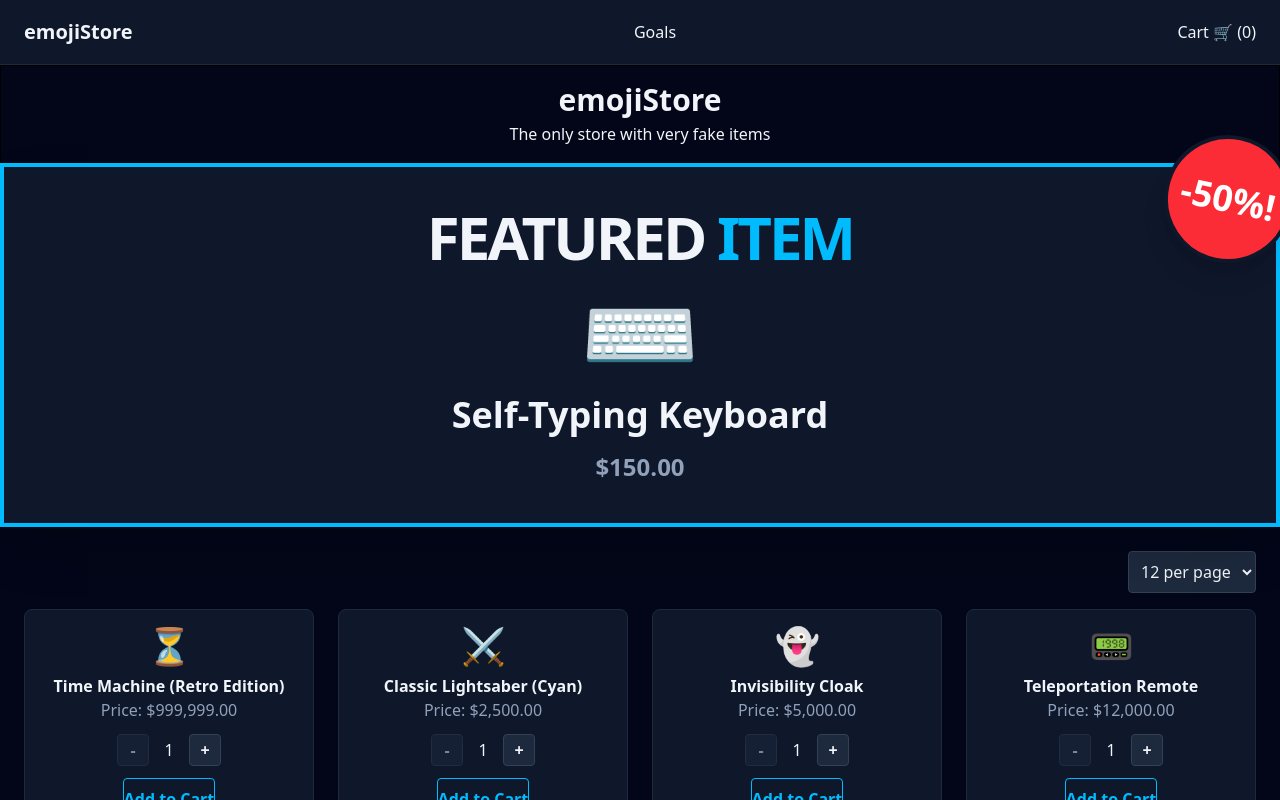
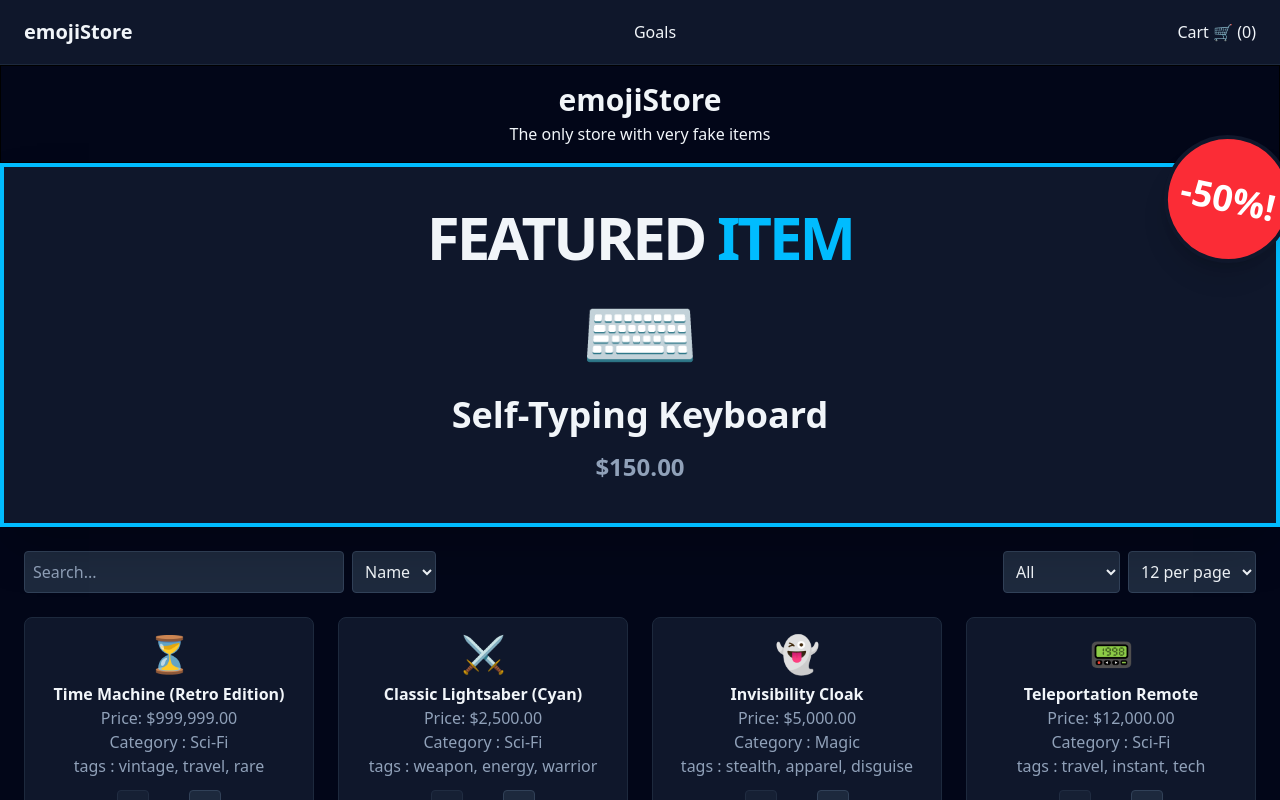
Before and after one commit to oscarrios0101/emojiStore, a React (Vite) app in the folder emojiStore/: page / in a window 1280 px wide. Shown: the top 800 px of the page. Built offline with nearby package versions, Linux system fonts and the light colour scheme.

Commit message:
feat: add product filtering functionality; implement useProductFilters hook for search and category filtering; update Home page to integrate filters and adjust pagination

```diff
--- a/emojiStore/src/components/ProductCard.jsx
+++ b/emojiStore/src/components/ProductCard.jsx
@@ -31,6 +31,8 @@ const ProductCard = ({ product }) => {
           currency: "USD",
         }).format(product.price)}`}
       </p>
+      <p className="text-slate-400">Category : {product.category}</p>
+      <p className="text-slate-400">tags : {product.tags.join(", ")}</p>
       <div className="my-3 flex items-center gap-3">
         <Button
           variant="icon"
@@ -46,7 +48,7 @@ const ProductCard = ({ product }) => {
           +
         </Button>
       </div>
-      <Button onClick={handleAddToCart} className="mt-auto">
+      <Button onClick={handleAddToCart} className="mt-auto p-2">
         Add {quantity > 1 ? `${quantity} ` : ""}to Cart
       </Button>
     </div>
--- a/emojiStore/src/context/ProductContext.jsx
+++ b/emojiStore/src/context/ProductContext.jsx
@@ -1,4 +1,4 @@
-import { createContext, useState, useEffect, useCallback } from "react";
+import { createContext, useState, useEffect } from "react";
 import ItemsData from "../data/items.json";
 
 export const ProductContext = createContext();
@@ -18,32 +18,8 @@ export const ProductProvider = ({ children }) => {
     return () => clearTimeout(timer);
   }, []);
 
-  // Function to get a page of products (simulated for this example)
-  const getProductsPage = useCallback(
-    (page, limit) => {
-      const startIndex = (page - 1) * limit;
-      return new Promise((resolve) => {
-        // Simulate network delay
-        setTimeout(() => {
-          const paginatedProducts = products.slice(
-            startIndex,
-            startIndex + limit,
-          );
-          resolve({
-            data: paginatedProducts,
-            total: products.length,
-            page,
-            limit,
-            totalPages: Math.ceil(products.length / limit),
-          });
-        }, 300);
-      });
-    },
-    [products],
-  );
-
   return (
-    <ProductContext.Provider value={{ products, isLoading, getProductsPage }}>
+    <ProductContext.Provider value={{ products, isLoading }}>
       {children}
     </ProductContext.Provider>
   );
--- /dev/null
+++ b/emojiStore/src/hooks/useProductFilters.js
@@ -0,0 +1,52 @@
+import { useState, useMemo } from "react";
+
+export const useProductFilters = (products) => {
+  const [searchQuery, setSearchQuery] = useState("");
+  const [selectedCategory, setSelectedCategory] = useState("All");
+  const [filterBy, setFilterBy] = useState("name");
+
+  // Extract unique categories dynamically from the products list.
+  // This ensures the filter dropdown always matches the available data.
+  // Example: ["All", "Sci-Fi", "Magic", ...]
+  const categories = useMemo(() => {
+    const allCategories = products.map((product) => product.category);
+    // Use Set to get unique values, then sort them alphabetically.
+    const uniqueCategories = [...new Set(allCategories)].sort();
+    return ["All", ...uniqueCategories];
+  }, [products]);
+
+  // Filter the products array based on the current search query and category.
+  // This runs whenever products, searchQuery, or selectedCategory changes.
+  const filteredProducts = useMemo(() => {
+    return products.filter((product) => {
+      // Search logic based on selected filter type
+      let matchesSearch = false;
+      const query = searchQuery.toLowerCase();
+
+      if (filterBy === "name") {
+        matchesSearch = product.name.toLowerCase().includes(query);
+      } else if (filterBy === "tag") {
+        matchesSearch =
+          product.tags &&
+          product.tags.some((tag) => tag.toLowerCase().includes(query));
+      }
+
+      // Exact match for category (unless "All" is selected)
+      const matchesCategory =
+        selectedCategory === "All" || product.category === selectedCategory;
+
+      return matchesSearch && matchesCategory;
+    });
+  }, [products, searchQuery, selectedCategory, filterBy]);
+
+  return {
+    searchQuery,
+    setSearchQuery,
+    selectedCategory,
+    setSelectedCategory,
+    filterBy,
+    setFilterBy,
+    categories,
+    filteredProducts,
+  };
+};
--- a/emojiStore/src/pages/Home.jsx
+++ b/emojiStore/src/pages/Home.jsx
@@ -1,6 +1,7 @@
 import { useState, useMemo } from "react";
 import { useProducts } from "../hooks/useProducts";
 import { usePagination } from "../hooks/usePagination";
+import { useProductFilters } from "../hooks/useProductFilters";
 import ProductCard from "../components/ProductCard";
 import FeaturedItem from "../components/ui/featuredItem";
 import Pagination from "../components/Pagination";
@@ -8,6 +9,17 @@ import Pagination from "../components/Pagination";
 const Home = () => {
   const { products, isLoading } = useProducts();
   const [itemsPerPage, setItemsPerPage] = useState(12);
+
+  const {
+    searchQuery,
+    setSearchQuery,
+    selectedCategory,
+    setSelectedCategory,
+    filterBy,
+    setFilterBy,
+    categories,
+    filteredProducts,
+  } = useProductFilters(products);
 
   const featuredProduct = useMemo(() => {
     if (products.length === 0) return null;
@@ -22,7 +34,7 @@ const Home = () => {
     hasPrevPage,
     nextPage,
     prevPage,
-  } = usePagination(products, itemsPerPage);
+  } = usePagination(filteredProducts, itemsPerPage);
 
   if (isLoading) {
     return (
@@ -46,13 +58,43 @@ const Home = () => {
       </header>
       <FeaturedItem product={featuredProduct} />
       <div className="mx-auto max-w-7xl p-6">
-        <div className="mb-4 flex justify-end">
+        {/* Filters Toolbar */}
+        <div className="mb-6 flex flex-col gap-4 md:flex-row md:items-center md:justify-between">
+          {/* Search and Filter Type */}
+          <div className="flex flex-1 gap-2">
+            <input
+              type="text"
+              placeholder="Search..."
+              value={searchQuery}
+              onChange={(e) => setSearchQuery(e.target.value)}
+              className="w-full max-w-xs rounded border border-slate-700 bg-slate-800 p-2 text-slate-100 placeholder-slate-400"
+            />
+            <select
+              value={filterBy}
+              onChange={(e) => setFilterBy(e.target.value)}
+              className="rounded border border-slate-700 bg-slate-800 p-2 text-slate-100"
+            >
+              <option value="name">Name</option>
+              <option value="tag">Tag</option>
+            </select>
+          </div>
+
+          {/* Category and Pagination Controls */}
+          <div className="flex gap-2">
+            <select
+              value={selectedCategory}
+              onChange={(e) => setSelectedCategory(e.target.value)}
+              className="rounded border border-slate-700 bg-slate-800 p-2 text-slate-100"
+            >
+              {categories.map((category) => (
+                <option key={category} value={category}>
+                  {category}
+                </option>
+              ))}
+            </select>
             <select
               value={itemsPerPage}
-            onChange={(e) => {
-              setItemsPerPage(Number(e.target.value));
-              // The value from the select input is a string, so we cast it to a Number.
-            }}
+              onChange={(e) => setItemsPerPage(Number(e.target.value))}
               className="rounded border border-slate-700 bg-slate-800 p-2 text-slate-100"
             >
               <option value={6}>6 per page</option>
@@ -60,6 +102,7 @@ const Home = () => {
               <option value={24}>24 per page</option>
               <option value={48}>48 per page</option>
             </select>
+          </div>
         </div>
         <section className="grid grid-cols-1 gap-6 sm:grid-cols-2 md:grid-cols-3 lg:grid-cols-4">
           {currentItems.map((product) => (
```
Also changed, not shown: emojiStore/src/hooks/usePagination.js (+17 -1 lines). Lines whose indentation alone changed are shown as unchanged.
